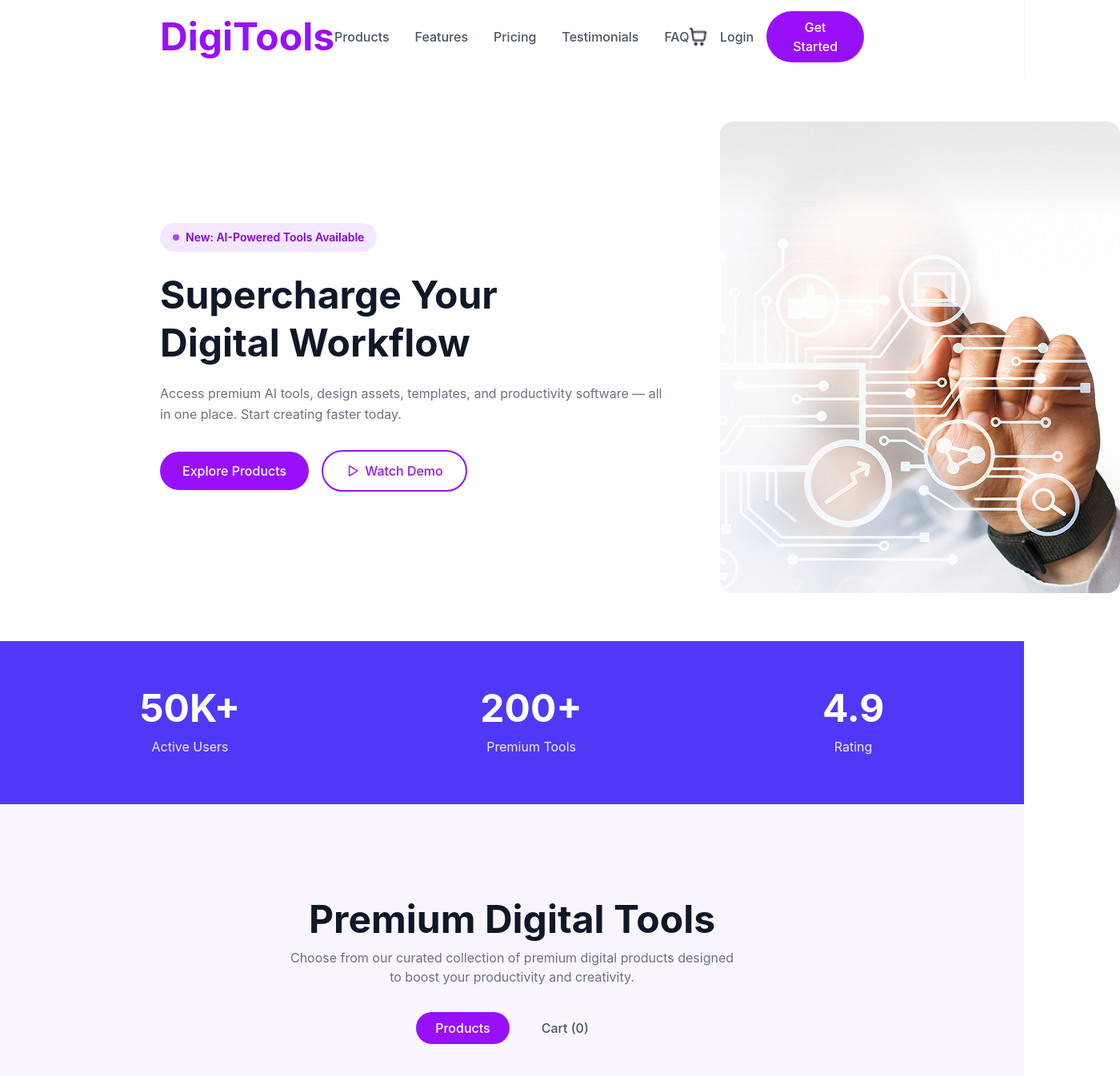
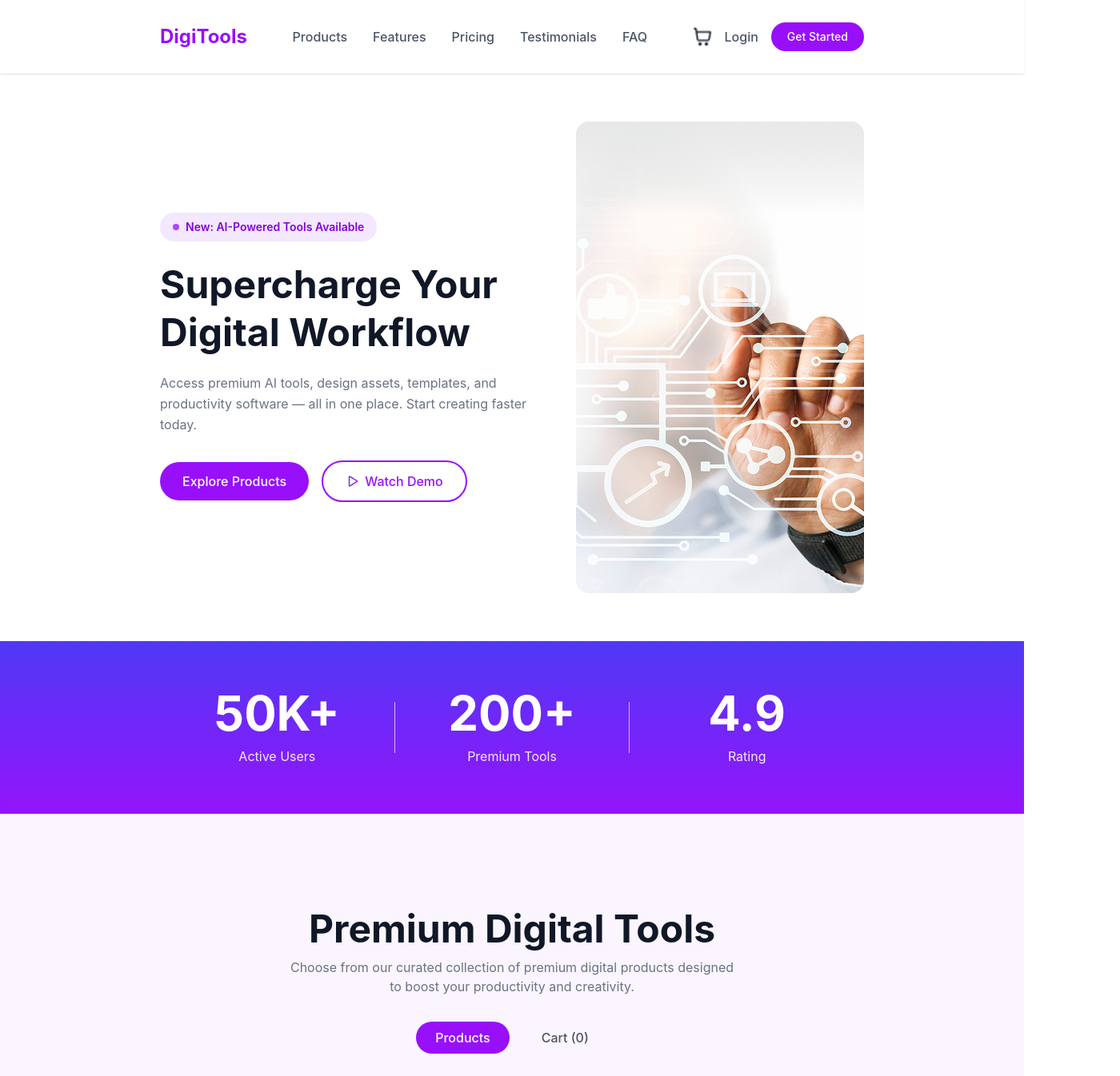
Before and after one commit to CaffeineCodeLab/DigitalTools, a React (Vite) app: page / in a window 1280 px wide. Shown: the top 1346 px of the page at 80% size, 1400 px wide, since content can reach past the window. Built offline with nearby package versions, Linux system fonts and the light colour scheme.

Commit message:
added react toastify and responsive design

```diff
--- a/src/App.jsx
+++ b/src/App.jsx
@@ -1,13 +1,14 @@
 import { useState } from "react";
+import { ToastContainer, toast } from "react-toastify";
+import "react-toastify/dist/ReactToastify.css";
 import Navbar from "./components/Navbar";
 import Banner from "./components/Banner";
 import Stats from "./components/Stats";
 import ProductSection from "./components/ProductSection";
 import Steps from "./components/Steps";
 import Pricing from "./components/Pricing";
+import CTA from "./components/CTA";
 import Footer from "./components/Footer";
-import CTA from "./components/CTA";
-
 
 function App() {
   const [cartItems, setCartItems] = useState([]);
@@ -18,10 +19,12 @@ function App() {
       return item.id === product.id;
     });
     if (alreadyInCart) {
+      toast.warn("Already in cart!");
       return;
     }
     setCartItems([...cartItems, product]);
     setLastAddedId(product.id);
+    toast.success("Added to cart!");
   }
 
   function handleRemoveFromCart(productId) {
@@ -29,15 +32,18 @@ function App() {
       return item.id !== productId;
     });
     setCartItems(updatedCart);
+    toast.error("Removed from cart!");
   }
 
   function handleCheckout() {
     setCartItems([]);
     setLastAddedId(null);
+    toast.success("Checkout successful! Cart cleared.");
   }
 
   return (
     <div>
+      <ToastContainer position="top-right" autoClose={2000} />
       <Navbar cartCount={cartItems.length} />
       <Banner />
       <Stats />
--- a/src/components/Banner.jsx
+++ b/src/components/Banner.jsx
@@ -3,28 +3,22 @@ import playIcon from "../assets/Play.png";
 
 function Banner() {
   return (
-    <div className="flex items-center bg-white px-[200px] py-[60px] gap-[60px]">
+    <div className="flex flex-col md:flex-row items-center bg-white px-6 md:px-[200px] py-[60px] gap-[60px]">
 
-      <div className="flex-none w-[640px]">
-
+      {/* Left Side */}
+      <div className="w-full md:w-[640px]">
         <div className="inline-flex items-center gap-2 bg-purple-100 text-purple-600 text-sm px-4 py-2 rounded-full mb-6">
-  <span className="w-2 h-2 bg-purple-500 rounded-full"></span>
-  <span className="font-semibold text-purple-700">New: AI-Powered Tools Available</span>
-</div>
-
-        {/* Heading */}
-        <h1 className="text-5xl font-bold text-gray-900 leading-tight mb-5">
-          Supercharge Your <br /> Digital Workflow
+          <span className="w-2 h-2 bg-purple-500 rounded-full"></span>
+          <span className="font-semibold text-purple-700">New: AI-Powered Tools Available</span>
+        </div>
+        <h1 className="text-3xl md:text-5xl font-bold text-gray-900 leading-tight mb-5">
+          Supercharge Your Digital Workflow
         </h1>
-
-        {/* Description */}
         <p className="text-gray-500 text-base mb-8 leading-relaxed">
           Access premium AI tools, design assets, templates, and productivity
           software — all in one place. Start creating faster today.
         </p>
-
-        {/* Buttons */}
-        <div className="flex items-center gap-4">
+        <div className="flex items-center gap-4 flex-wrap">
           <button className="bg-purple-600 text-white px-7 py-3 rounded-full font-medium hover:bg-purple-700">
             Explore Products
           </button>
@@ -35,13 +29,9 @@ function Banner() {
         </div>
       </div>
 
-      {/* image */}
-      <div className="flex-none w-[500px] h-[590px]">
-        <img
-          src={bannerImg}
-          alt="banner"
-          className="w-full h-full object-cover rounded-2xl"
-        />
+      {/* Right Side */}
+      <div className="w-full md:w-[500px] md:h-[590px]">
+        <img src={bannerImg} alt="banner" className="w-full h-full object-cover rounded-2xl" />
       </div>
 
     </div>
--- a/src/components/CTA.jsx
+++ b/src/components/CTA.jsx
@@ -1,9 +1,6 @@
 function CTA() {
   return (
-    <div
-      className="w-full py-[120px] flex flex-col items-center justify-center text-center gap-6"
-      style={{ background: "linear-gradient(to right, #4F39F6, #9514FA)" }}
-    >
+    <div className="px-6 md:px-[200px] py-[60px] md:py-[120px] text-center flex flex-col items-center gap-8" style={{background: "linear-gradient(to bottom, #4F39F6, #9514FA)"}}>
 
       {/* Heading */}
       <h2 className="text-5xl font-bold text-white">
@@ -16,7 +13,7 @@ function CTA() {
       </p>
 
       {/* Buttons */}
-      <div className="flex items-center gap-4 mt-2">
+      <div className="flex items-center justify-center gap-4">
         <button className="bg-white text-purple-700 font-semibold px-7 py-3 rounded-full hover:bg-transparent hover:text-white hover:border-2 hover:border-white transition-colors duration-200">
   Explore Products
 </button>
@@ -26,7 +23,7 @@ function CTA() {
       </div>
 
 
-      <p className="text-white text-sm mt-1">
+      <p className="text-white text-sm">
         14-day free trial • No credit card required • Cancel anytime
       </p>
 
--- a/src/components/Navbar.jsx
+++ b/src/components/Navbar.jsx
@@ -1,16 +1,18 @@
 import cartIcon from "../assets/products/shopping-cart.png";
+import { useState } from "react";
 
 function Navbar({ cartCount }) {
+  const [menuOpen, setMenuOpen] = useState(false);
+
   return (
-    <nav className="flex items-center justify-between px-[200px] h-[92px] bg-white shadow-sm">
+    <nav className="flex items-center justify-between px-6 md:px-[200px] h-[92px] bg-white shadow-sm sticky top-0 z-50">
 
       {/* Logo */}
-      <div className="text-5xl font-bold text-purple-600">
+      <div className="text-2xl font-bold text-purple-600">
         DigiTools
       </div>
 
-
-      <ul className="flex gap-8 text-gray-600 font-medium mx-auto">
+      <ul className="hidden md:flex gap-8 text-gray-600 font-medium mx-auto">
         <li className="hover:text-purple-600 cursor-pointer">Products</li>
         <li className="hover:text-purple-600 cursor-pointer">Features</li>
         <li className="hover:text-purple-600 cursor-pointer">Pricing</li>
@@ -18,8 +20,9 @@ function Navbar({ cartCount }) {
         <li className="hover:text-purple-600 cursor-pointer">FAQ</li>
       </ul>
 
+
+
       <div className="flex items-center gap-4">
-
         <div className="relative cursor-pointer">
           <img src={cartIcon} alt="cart" className="w-6 h-6" />
           {cartCount > 0 && (
@@ -28,13 +31,8 @@ function Navbar({ cartCount }) {
             </span>
           )}
         </div>
-
-        <span className="text-gray-600 font-medium cursor-pointer hover:text-purple-600">
-          Login
-        </span>
-
-
-        <button className="bg-purple-600 text-white px-5 py-2 rounded-full font-medium hover:bg-purple-700">
+        <span className="hidden md:block text-gray-600 font-medium cursor-pointer hover:text-purple-600">Login</span>
+        <button className="bg-purple-600 text-white px-5 py-2 rounded-full font-medium hover:bg-purple-700 text-sm">
           Get Started
         </button>
       </div>
--- a/src/components/Pricing.jsx
+++ b/src/components/Pricing.jsx
@@ -1,6 +1,6 @@
 function Pricing() {
   return (
-    <div className="bg-white px-[200px] py-[120px]">
+    <div className="bg-white px-6 md:px-[200px] py-[60px] md:py-[120px]">
 
       {/* Heading */}
       <div className="text-center mb-12">
@@ -9,7 +9,7 @@ function Pricing() {
       </div>
 
       {/* Pricing Cards */}
-      <div className="grid grid-cols-3 gap-[30px]">
+      <div className="grid grid-cols-1 md:grid-cols-3 gap-[30px]">
 
         {/* Starter */}
         <div className="bg-white border border-gray-200 rounded-2xl p-8 flex flex-col gap-4 hover:shadow-lg hover:-translate-y-1 transition-all duration-300 cursor-pointer">
--- a/src/components/ProductSection.jsx
+++ b/src/components/ProductSection.jsx
@@ -11,7 +11,7 @@ function ProductSection({ cartItems, onAddToCart, onRemoveFromCart, onCheckout,
   }, 0);
 
   return (
-    <div className="bg-purple-50 px-[200px] py-[120px]">
+    <div className="bg-purple-50 px-6 md:px-[200px] py-[60px] md:py-[120px]">
 
       {/* Heading */}
       <div className="text-center mb-8">
@@ -44,7 +44,7 @@ function ProductSection({ cartItems, onAddToCart, onRemoveFromCart, onCheckout,
 
       {/* Products Grid */}
       {activeTab === "products" && (
-        <div className="grid grid-cols-3 gap-[30px]">
+        <div className="grid grid-cols-1 md:grid-cols-2 lg:grid-cols-3 gap-[30px]">
           {productsData.map(function(product) {
             return (
               <ProductCard
--- a/src/components/Stats.jsx
+++ b/src/components/Stats.jsx
@@ -1,35 +1,22 @@
 function Stats() {
   return (
     <div
-      className="px-[200px] py-[60px]"
-      style={{ background: "linear-gradient(to bottom, #4F39F6 100%, #9514FA 0%)" }}
+      className="flex flex-col md:flex-row items-center justify-center gap-10 md:gap-0 px-6 md:px-[200px] py-[60px]"
+      style={{ background: "linear-gradient(to bottom, #4F39F6 0%, #9514FA 100%)" }}
     >
-      <div className="flex items-center justify-center gap-[150px]">
-
-        {/* Stat 1 */}
-        <div className="text-center text-white">
-          <h2 className="text-5xl font-bold mb-3">50K+</h2>
-          <p className="text-purple-100 text-base">Active Users</p>
-        </div>
-
-
-        <div className="w-px h-16 bg-purple-300"></div>
-
-        {/* Stat 2 */}
-        <div className="text-center text-white">
-          <h2 className="text-5xl font-bold mb-3">200+</h2>
-          <p className="text-purple-100 text-base">Premium Tools</p>
-        </div>
-
-
-        <div className="w-px h-16 bg-purple-300"></div>
-
-        {/* Stat 3 */}
-        <div className="text-center text-white">
-          <h2 className="text-5xl font-bold mb-3">4.9</h2>
-          <p className="text-purple-100 text-base">Rating</p>
-        </div>
-
+      <div className="text-center text-white md:flex-1">
+        <h2 className="text-6xl font-bold mb-3">50K+</h2>
+        <p className="text-purple-100 text-base">Active Users</p>
+      </div>
+      <div className="hidden md:block w-px h-16 bg-purple-300"></div>
+      <div className="text-center text-white md:flex-1">
+        <h2 className="text-6xl font-bold mb-3">200+</h2>
+        <p className="text-purple-100 text-base">Premium Tools</p>
+      </div>
+      <div className="hidden md:block w-px h-16 bg-purple-300"></div>
+      <div className="text-center text-white md:flex-1">
+        <h2 className="text-6xl font-bold mb-3">4.9</h2>
+        <p className="text-purple-100 text-base">Rating</p>
       </div>
     </div>
   );
--- a/src/components/Steps.jsx
+++ b/src/components/Steps.jsx
@@ -4,7 +4,7 @@ import rocketIcon from "../assets/rocket.png";
 
 function Steps() {
   return (
-    <div className="bg-gray-50 px-[200px] py-[120px]">
+    <div className="bg-gray-50 px-6 md:px-[200px] py-[60px] md:py-[120px]">
 
       {/* Heading */}
       <div className="text-center mb-12">
@@ -13,10 +13,11 @@ function Steps() {
       </div>
 
       {/* Steps Grid */}
-      <div className="grid grid-cols-3 gap-[30px]">
+      <div className="grid grid-cols-1 md:grid-cols-3 gap-[30px]">
 
         {/* Step 1 */}
-        <div className="bg-white border border-purple-200 shadow-sm rounded-2xl p-8 flex flex-col items-center text-center relative w-[380px] h-[380px] justify-center">
+        <div className="bg-white border border-purple-200 shadow-sm rounded-2xl p-8 flex flex-col items-center text-center relative justify-center">
+
           <div className="absolute top-4 right-4 bg-purple-600 text-white text-xs w-8 h-8 rounded-full flex items-center justify-center font-bold">
             01
           </div>
```
Also changed, not shown: src/components/Footer.jsx (+6 -6 lines).
